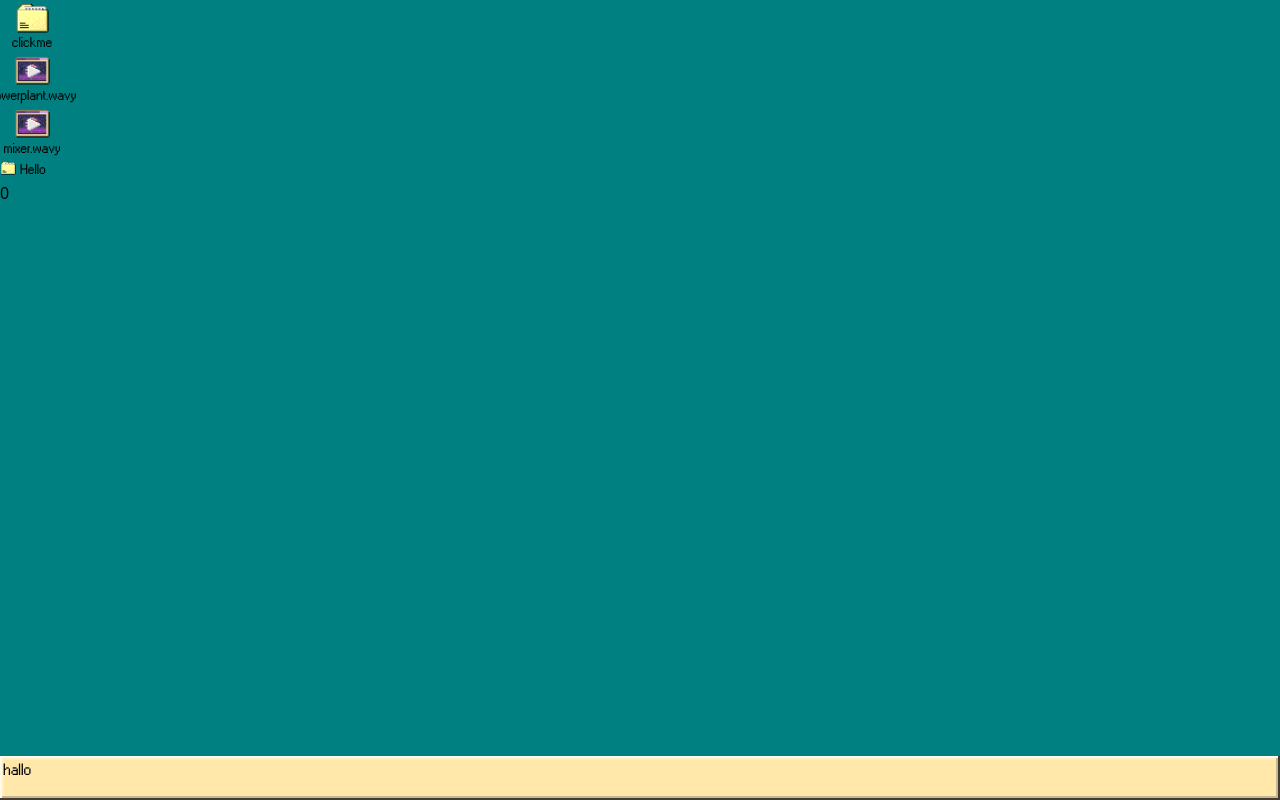
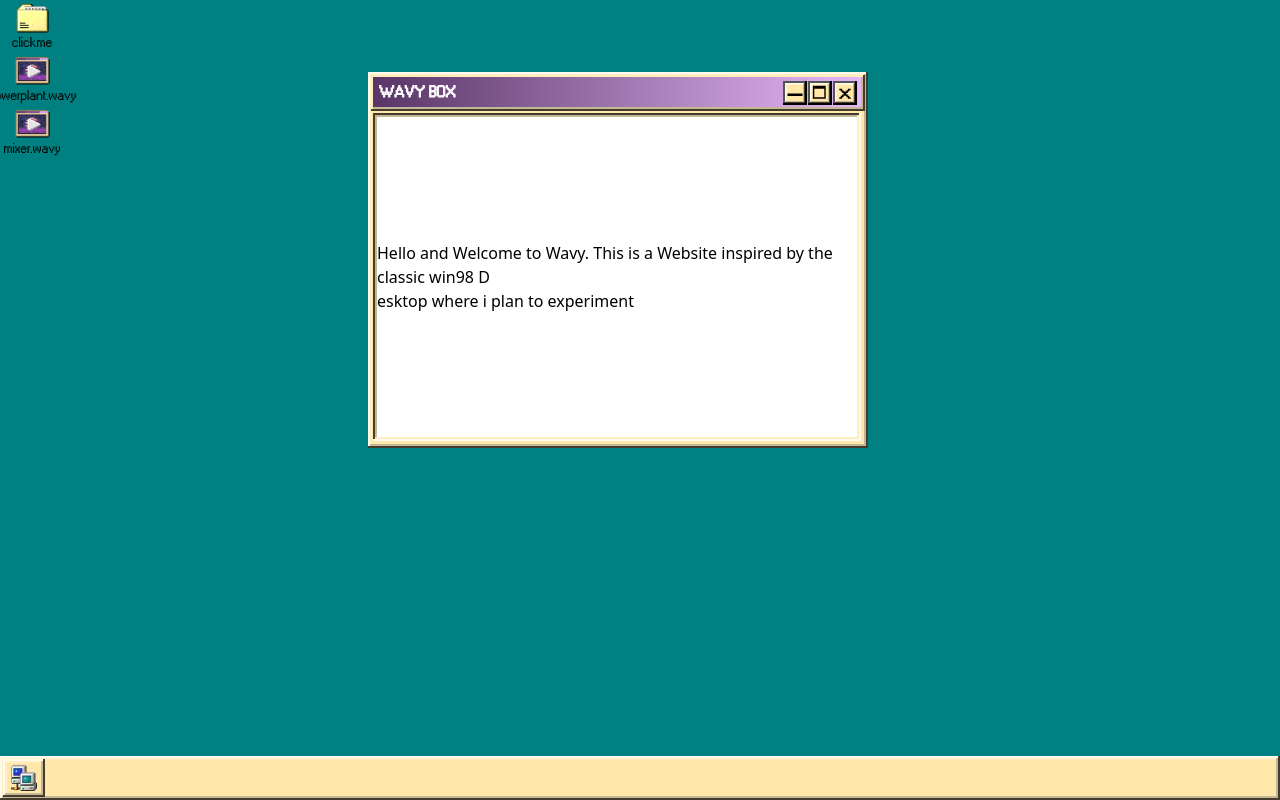
Before and after one commit to alexhobden/wavy, a React (Create React App) app in the folder frontend/: page / in a window 1280 px wide. Built offline with nearby package versions, Linux system fonts and the light colour scheme.

Commit message:
add welcome screen

```diff
--- a/frontend/src/components/desktop.tsx
+++ b/frontend/src/components/desktop.tsx
@@ -9,6 +9,7 @@ import VideoPlayer from "./videoPlayer"
 import WindowFrame from "./windowFrame"
 import Mixer from "./mixer"
 import ExplorEntry from "../elements/explorEntry"
+import Welcome from "./welcome"
 
 const Desktop: React.FC = () => {
     const [windows, setWindows] = useState<React.ReactNode[]>([])
@@ -87,9 +88,7 @@ const Desktop: React.FC = () => {
                 <Mixer></Mixer>
             </Item>
 
-            <ExplorEntry>Hello</ExplorEntry>
-
-            {windows.length}
+            <Welcome></Welcome>
 
             {windows.map((window, index) => (
                 <div key={index} style={{ position: "absolute" }}>
--- a/frontend/src/components/wavyTaskBar.tsx
+++ b/frontend/src/components/wavyTaskBar.tsx
@@ -1,7 +1,16 @@
 const WavyTaskBar: React.FC = () => {
     return (
-        <div className="font-wavy font-custom fixed p-[3px] w-full bottom-0 left-0 h-11 wavy-solid">
-            hallo
+        <div className="font-wavy flex font-custom fixed p-[3px] w-full bottom-0 left-0 h-11 wavy-solid">
+            <button className="wavy-solid flex items-center justify-center">
+                <img
+                    style={{
+                        height: "26px",
+                        margin: "8px",
+                    }}
+                    src={`/images/network.png`}
+                    alt=""
+                />
+            </button>
         </div>
     )
 }
--- /dev/null
+++ b/frontend/src/components/welcome.tsx
@@ -0,0 +1,20 @@
+import Typewriter from "../utils/Typewriter"
+import TypingEffect from "../utils/Typewriter"
+import WindowFrame from "./windowFrame"
+
+const Welcome: React.FC = () => {
+    return (
+        <WindowFrame>
+            <div className="w-[480px] h-[320px] flex justify-center items-center bg-white">
+                <Typewriter
+                    text="Hello and Welcome to Wavy. This is a Website inspired by the classic win98 Desktop where i plan to experiment and dump products of my creative processes. The Website is currently in Development so a lot of Things won't work yet, but take a look around and enjoy :)"
+                    speed={50}
+                    linebreak={76}
+                    stepsize={1}
+                />
+            </div>
+        </WindowFrame>
+    )
+}
+
+export default Welcome
```
